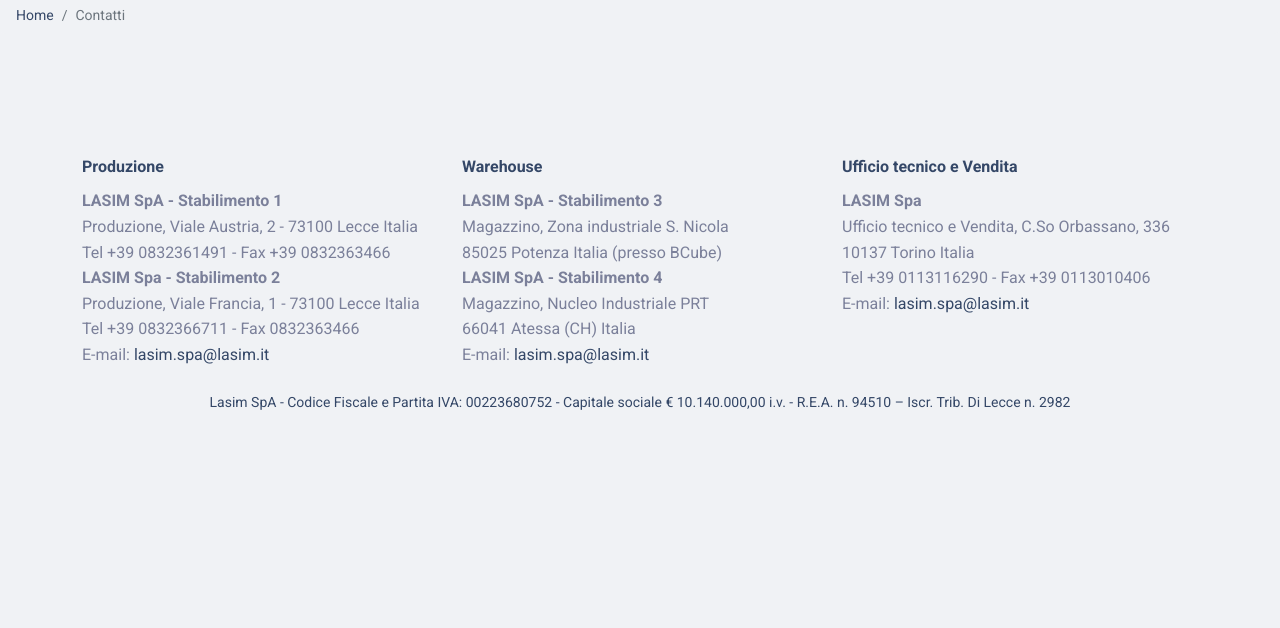
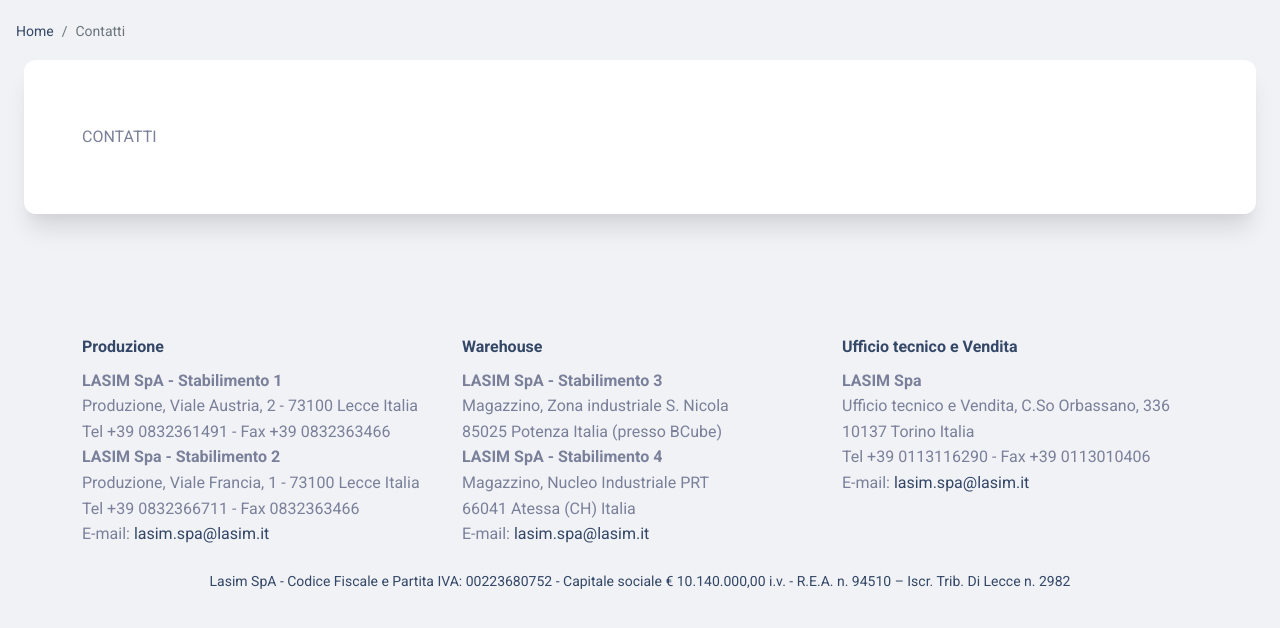
Before and after one commit to lasimced/lasimced.github.io, a Jekyll site: the page built from contatti.html, in a window 1280 px wide, cut to the strip 104-732 px from the top of the page. Built offline with Jekyll 4.4.1, drawn with Linux system fonts in a browser that asks for light colours.

Commit message:
Update contatti.html

```diff
--- a/contatti.html
+++ b/contatti.html
@@ -2,9 +2,23 @@
 layout: page
 title: Contatti
 ---
+<div class="py-3">
     <nav aria-label="breadcrumb">
         <ol class="breadcrumb">
             <li class="breadcrumb-item"><a href="/">Home</a></li>
             <li class="breadcrumb-item active" aria-current="page">Contatti</li>
         </ol>
     </nav>
+</div>
+<div class="py-2">&nbsp;</div>
+<div class="card card-body shadow-xl mx-3 mx-md-4 mt-n6">
+    <section class="pt-5 pb-5">
+        <div class="container">
+            <div class="row align-items-center">
+                <div class="col-sm-12">
+                    CONTATTI
+                </div>
+            </div>
+        </div>
+    </section>
+</div>
```
Lines whose indentation alone changed are shown as unchanged.
